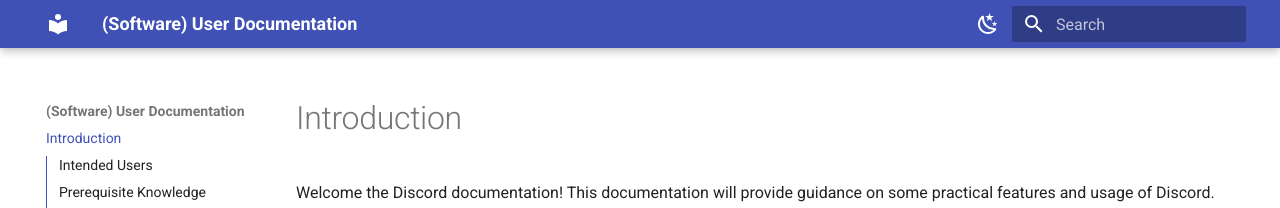
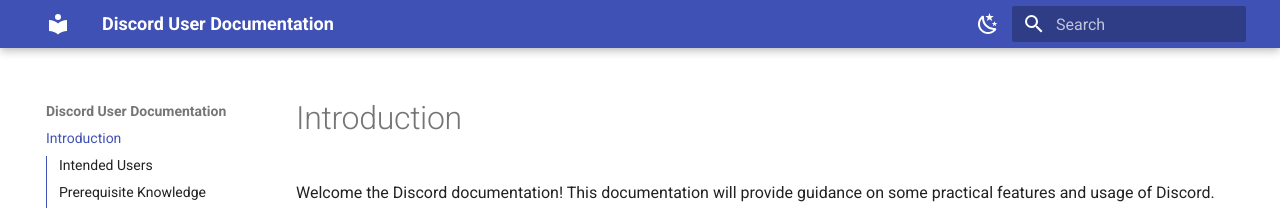
Before and after one commit to levxxvi/User-Documentation, an MkDocs documentation site: the page built from docs/index.md, in a window 1280 px wide. Shown: the top 208 px of the page. Built offline with MkDocs 1.6.1 and Material for MkDocs 9.7.7, drawn with Linux system fonts in a browser that asks for light colours.

Commit message:
Change site name

```diff
--- a/mkdocs.yml
+++ b/mkdocs.yml
@@ -1,4 +1,4 @@
-site_name: (Software) User Documentation
+site_name: Discord User Documentation
 
 theme:
   name: material
@@ -20,3 +20,7 @@
 
   features:
     - toc.integrate
+
+  markdown_extensions:
+    - attr_list
+    - md_in_html
```
